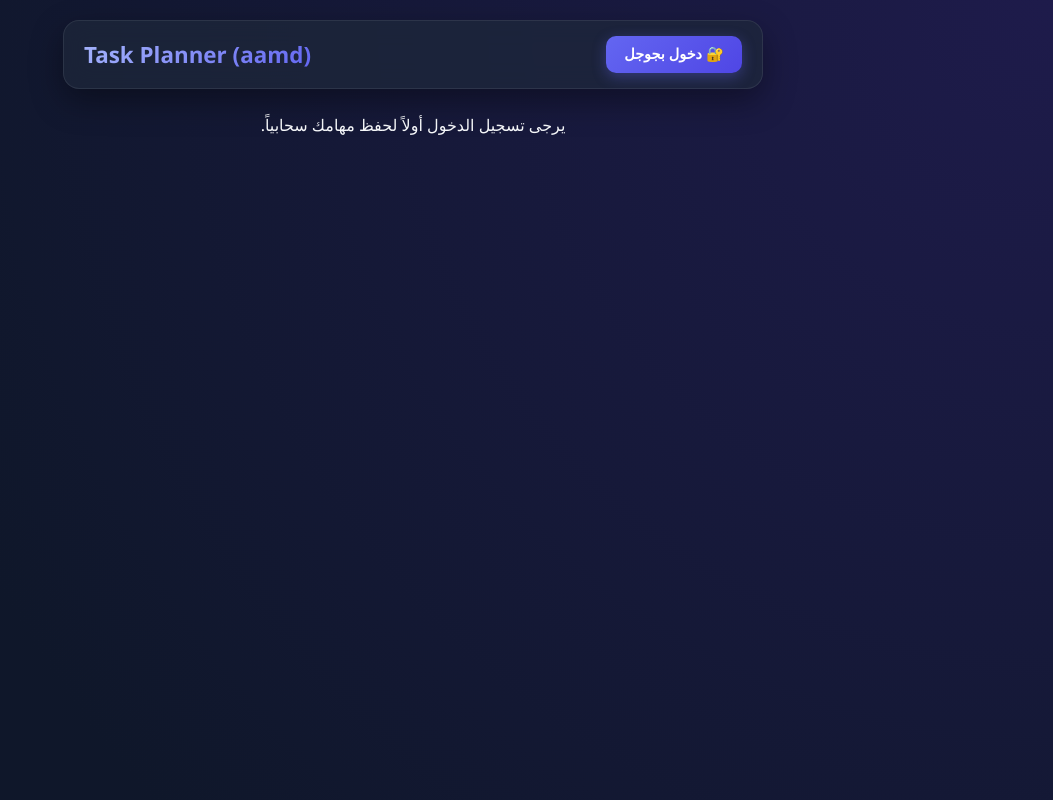
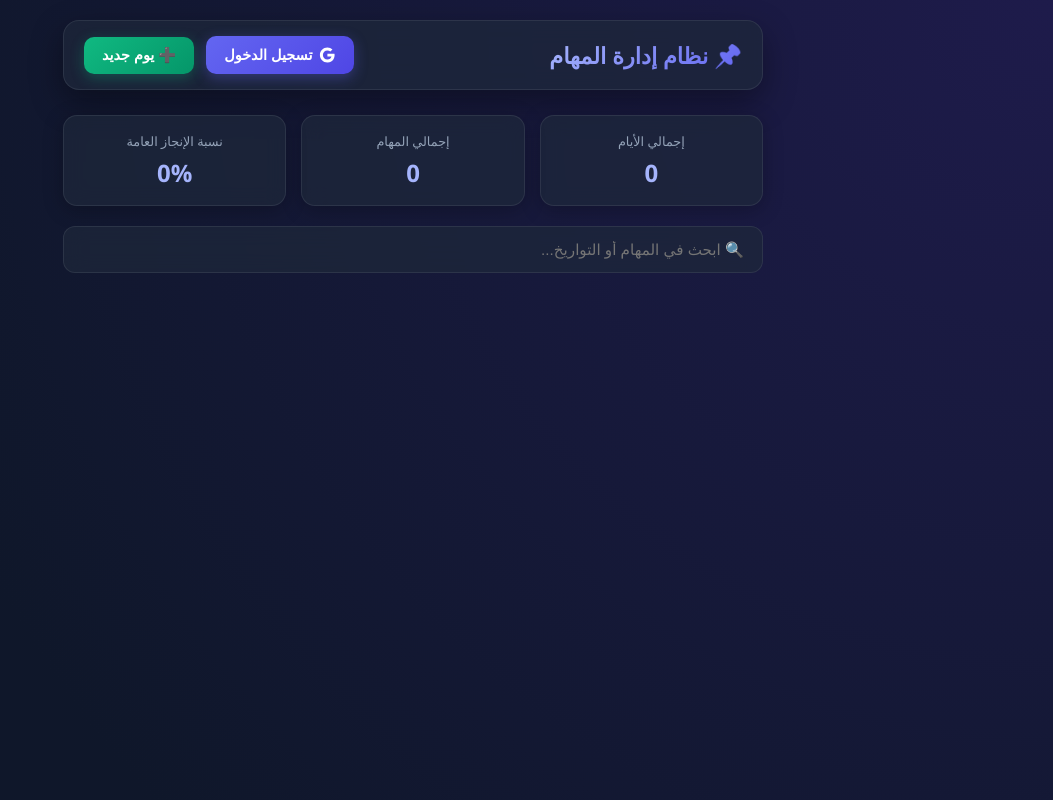
Before and after one commit to ahmedreda01098838-svg/Tasks, a website: page index.html in a window 1280 px wide. Shown: the whole page, without its empty margins (227-1280 px from the left). Drawn offline with nearby package versions, Linux system fonts and the light colour scheme; some packages are replaced by stand-ins of ours; no server answers; a script that the page names is missing.

Commit message:
Update index.html

```diff
--- a/index.html
+++ b/index.html
@@ -3,51 +3,61 @@
 <head>
   <meta charset="UTF-8">
   <meta name="viewport" content="width=device-width, initial-scale=1.0">
-    <title>Task Planner</title>
-    <link rel="icon" type="image/png" href="icon.png">
-    <link rel="apple-touch-icon" href="icon.png">
-    <link rel="manifest" href="manifest.json">
-    <meta name="theme-color" content="#1a252f">
+  <title>نظام إدارة المهام اليومية</title>
+
+  <!-- ملف الأنماط -->
   <link rel="stylesheet" href="style.css">
 
-    <script src="https://www.gstatic.com/firebasejs/9.23.0/firebase-app-compat.js"></script>
-    <script src="https://www.gstatic.com/firebasejs/9.23.0/firebase-firestore-compat.js"></script>
-    <script src="https://www.gstatic.com/firebasejs/9.23.0/firebase-auth-compat.js"></script>
-
+  <!-- مكتبات SweetAlert2 و Canvas Confetti -->
   <script src="https://cdn.jsdelivr.net/npm/sweetalert2@11"></script>
   <script src="https://cdn.jsdelivr.net/npm/canvas-confetti@1.6.0/dist/confetti.browser.min.js"></script>
 </head>
-<body onload="init()">
+<body>
 
-    <div class="header">
-        <div class="user-profile" id="user-profile">
-            <button onclick="login()" class="login-btn">🔐 دخول بجوجل</button>
+  <!-- الهيدر العلوي -->
+  <header class="header">
+    <h1>📌 نظام إدارة المهام</h1>
+    <div class="user-info">
+      <div id="auth-section">
+        <button id="login-btn" class="login-btn" onclick="loginWithGoogle()">
+          <svg width="18" height="18" viewBox="0 0 24 24" fill="currentColor">
+            <path d="M12.545,10.239v3.821h5.445c-0.712,2.315-2.647,3.972-5.445,3.972c-3.332,0-6.033-2.701-6.033-6.032s2.701-6.032,6.033-6.032c1.498,0,2.866,0.549,3.921,1.453l2.814-2.814C17.503,2.988,15.139,2,12.545,2C7.021,2,2.543,6.477,2.543,12s4.478,10,10.002,10c8.396,0,10.249-7.85,9.426-11.761H12.545z"/>
+          </svg>
+          تسجيل الدخول
+        </button>
       </div>
-        <h1>Task Planner (aamd)</h1>
-        <button onclick="addNewDay()" class="add-day-btn" id="add-day-btn" style="display: none;">➕ إضافة يوم جديد</button>
+      <button class="add-day-btn" onclick="addNewDay()">➕ يوم جديد</button>
     </div>
+  </header>
 
-    <div class="dashboard-panel" id="dashboard-panel" style="display: none;">
+  <!-- لوحة الإحصائيات -->
+  <section class="dashboard-panel">
     <div class="stat-card">
-            <span class="stat-title">المهام المكتملة</span>
-            <span class="stat-value" id="stat-completed">0</span>
+      <span class="stat-title">إجمالي الأيام</span>
+      <span id="stat-total-days" class="stat-value">0</span>
     </div>
     <div class="stat-card">
       <span class="stat-title">إجمالي المهام</span>
-            <span class="stat-value" id="stat-total">0</span>
+      <span id="stat-total-tasks" class="stat-value">0</span>
     </div>
     <div class="stat-card">
       <span class="stat-title">نسبة الإنجاز العامة</span>
-            <span class="stat-value" id="stat-ratio">0%</span>
+      <span id="stat-completion-rate" class="stat-value">0%</span>
     </div>
+  </section>
+
+  <!-- شريط البحث -->
+  <div class="search-bar-container">
+    <input type="text" id="search-input" placeholder="🔍 ابحث في المهام أو التواريخ..." oninput="filterTasks()">
   </div>
 
-    <div class="search-bar-container" id="search-container" style="display: none;">
-        <input type="text" id="search-input" oninput="filterTasks()" placeholder="🔍 ابحث عن مهمة أو تاريخ معين...">
-    </div>
+  <!-- حاوية الأيام والمهام -->
+  <main class="week-container" id="tasks-container">
+    <!-- يتم إنشاؤه ديناميكياً بواسطة JavaScript -->
+  </main>
 
-    <div id="tasks-container" class="week-container"></div>
+  <!-- ملف السكريبت البرمجي -->
+  <script type="module" src="script.js"></script>
 
-    <script src="script.js"></script>
 </body>
 </html>
```
Lines whose indentation alone changed are shown as unchanged.
